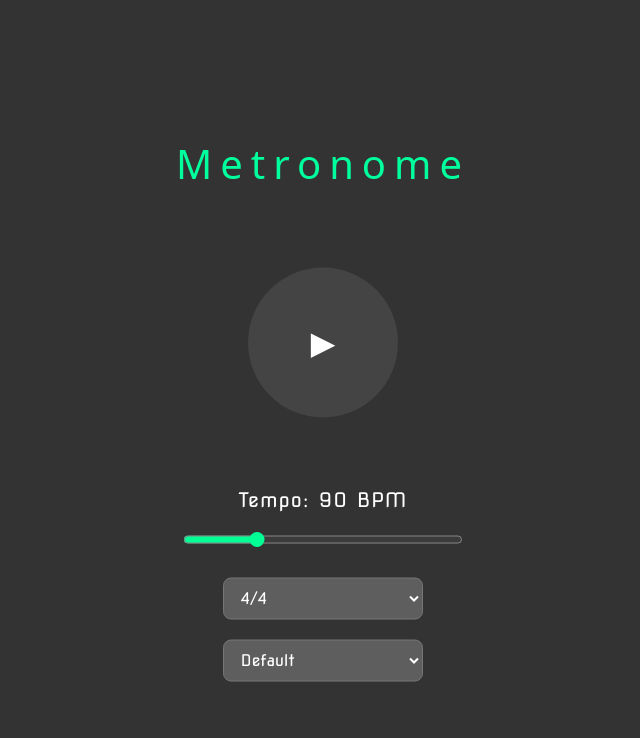
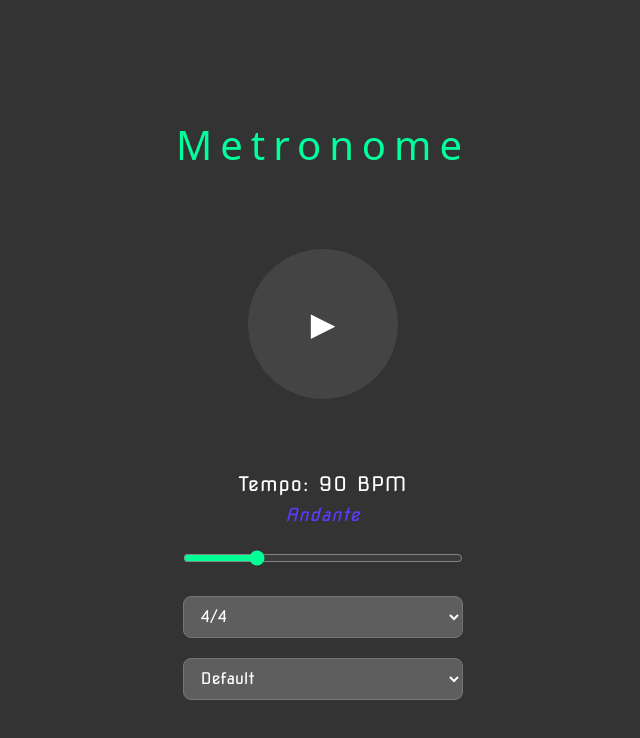
Before and after one commit to SeanCyan/Metronome, a Vue app: page / in a window 1280 px wide. Shown: the top 738 px of the page, without its empty margins (317-957 px from the left). Built offline with nearby package versions, Linux system fonts and the light colour scheme; a web font is replaced by a local one.

Commit message:
Add tempo text

```diff
--- a/src/App.vue
+++ b/src/App.vue
@@ -111,7 +111,7 @@ button {
   border-radius: 8px;
 }
 select {
-  width:200px;
+  width:280px;
   margin: 10px 20px;
   background-color:#5e5e5e;
   color:#ffffff;
--- a/src/components/BPMControl.vue
+++ b/src/components/BPMControl.vue
@@ -1,6 +1,6 @@
 <template>
   <div class="bpm-control">
-    <label for="bpm-slider">Tempo: {{ modelValue }} BPM</label>
+    <label for="bpm-slider">Tempo: {{ modelValue }} BPM<br><span class="tempo-label" :style="{ color: tempoInfo.color }">{{ tempoInfo.label }}</span></label>
     <input
       id="bpm-slider"
       type="range"
@@ -13,8 +13,21 @@
 </template>
 
 <script setup>
-defineProps(['modelValue']);
-defineEmits(['update:modelValue']);
+import { computed } from 'vue';
+
+const props = defineProps(['modelValue']);
+
+const tempoInfo = computed(() => {
+  const bpm = props.modelValue;
+  if (bpm < 60) return { label: 'Largo', color: '#a7fffc' };
+  if (bpm < 66) return { label: 'Larghetto', color: '#3dd3ff' };
+  if (bpm < 76) return { label: 'Adagio', color: '#3d8fff' };
+  if (bpm < 108) return { label: 'Andante', color: '#583dff' };
+  if (bpm < 120) return { label: 'Moderato', color: '#8500ff' };
+  if (bpm < 168) return { label: 'Allegro', color: '#ff00e1' };
+  if (bpm < 200) return { label: 'Presto', color: '#ff006c' };
+  return { label: 'Prestissimo', color: '#ff0025' };
+});
 </script>
 
 <style scoped>
@@ -25,6 +38,11 @@ label {
     letter-spacing:1px;
     font-family: "Nova Square", sans-serif;
     font-size:20px;
+    line-height:30px;
+}
+label span {
+    font-size:18px;
+    font-style:italic;
 }
 input[type="range"] {
   accent-color:rgba(0, 255, 149, 0.7);
```
